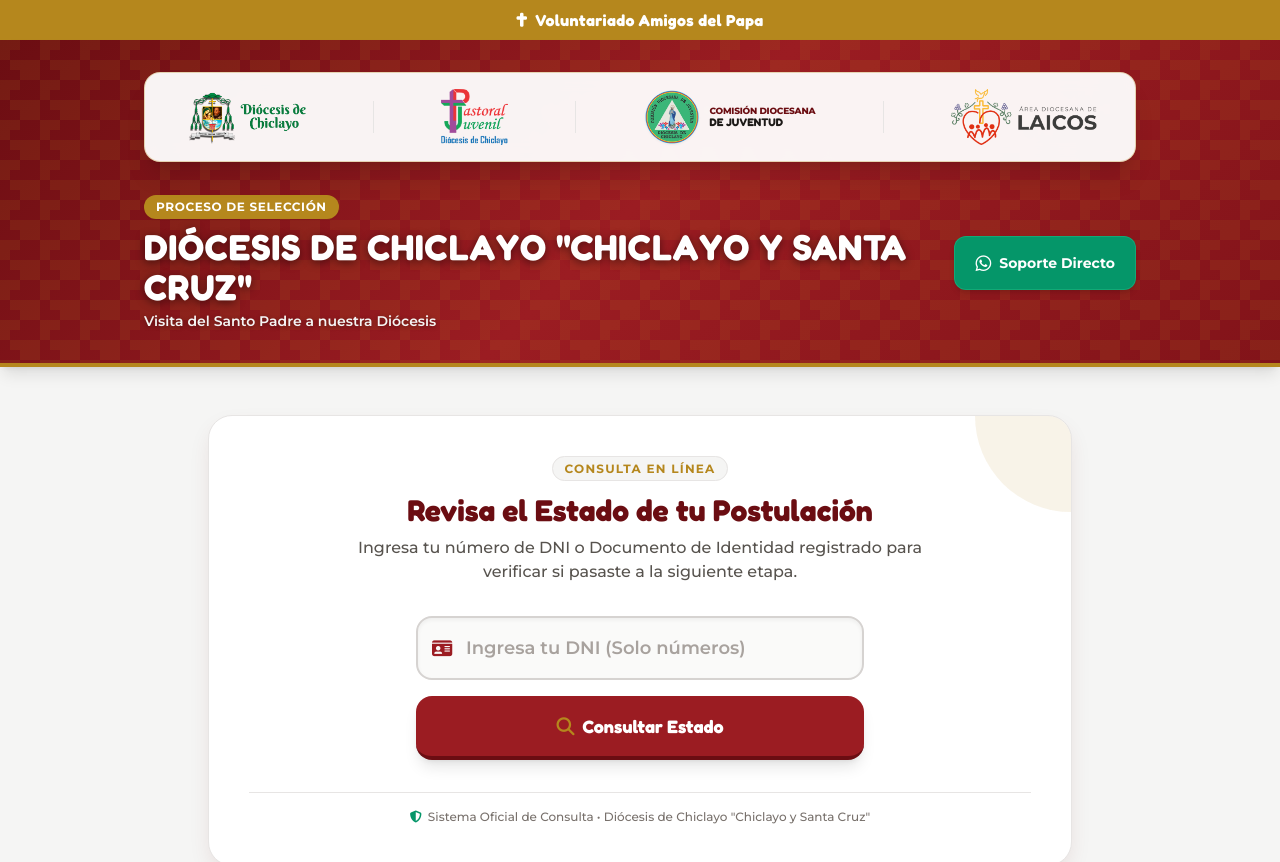
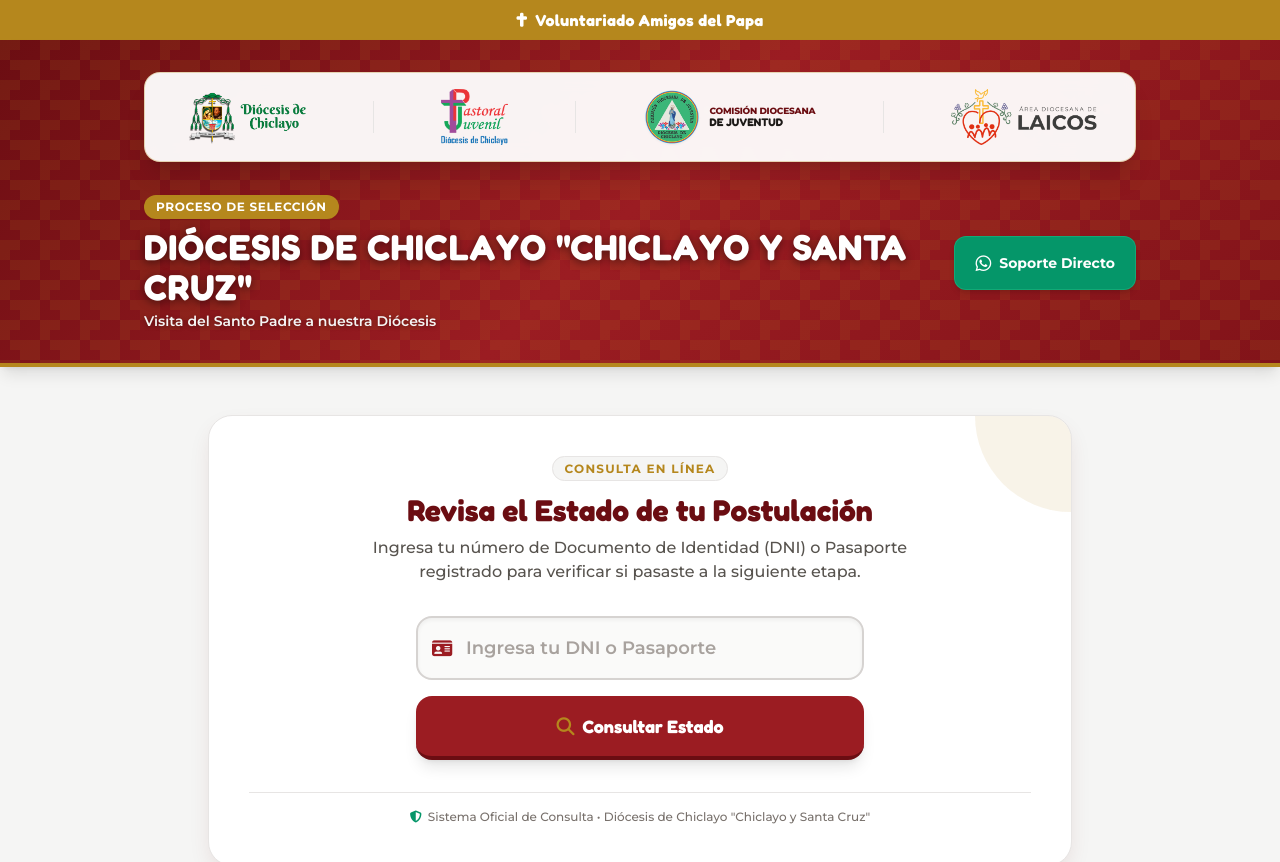
Before and after one commit to danielherrera99/voluntarios-web, a React (Vite) app: page / in a window 1280 px wide. Shown: the top 862 px of the page. Built offline with nearby package versions, Linux system fonts and the light colour scheme; no server answers.

Commit message:
fix: actualizar texto e input a Documento de Identidad (DNI) o Pasaporte

```diff
--- a/src/pages/ConsultaVoluntariado.jsx
+++ b/src/pages/ConsultaVoluntariado.jsx
@@ -242,7 +242,7 @@
               Revisa el Estado de tu Postulación
             </h2>
             <p className="text-sm md:text-base text-stone-600 mt-2 font-medium">
-              Ingresa tu número de DNI o Documento de Identidad registrado para verificar si pasaste a la siguiente etapa.
+              Ingresa tu número de Documento de Identidad (DNI) o Pasaporte registrado para verificar si pasaste a la siguiente etapa.
             </p>
           </div>
 
@@ -254,13 +254,11 @@
               <input
                 type="text"
                 id="dniInput"
-                inputMode="numeric"
-                pattern="[0-9]*"
-                placeholder="Ingresa tu DNI (Solo números)"
-                maxLength="9"
+                placeholder="Ingresa tu DNI o Pasaporte"
+                maxLength="12"
                 required
                 value={dniInput}
-                onChange={(e) => setDniInput(e.target.value.replace(/\D/g, ''))}
+                onChange={(e) => setDniInput(e.target.value.replace(/[^a-zA-Z0-9]/g, '').toUpperCase())}
                 className="w-full pl-12 pr-4 py-4 bg-stone-50 border-2 border-stone-300 rounded-2xl text-stone-900 placeholder-stone-400 focus:outline-none focus:border-diocesis-red focus:bg-white transition text-base md:text-lg font-semibold shadow-inner"
               />
             </div>
```
